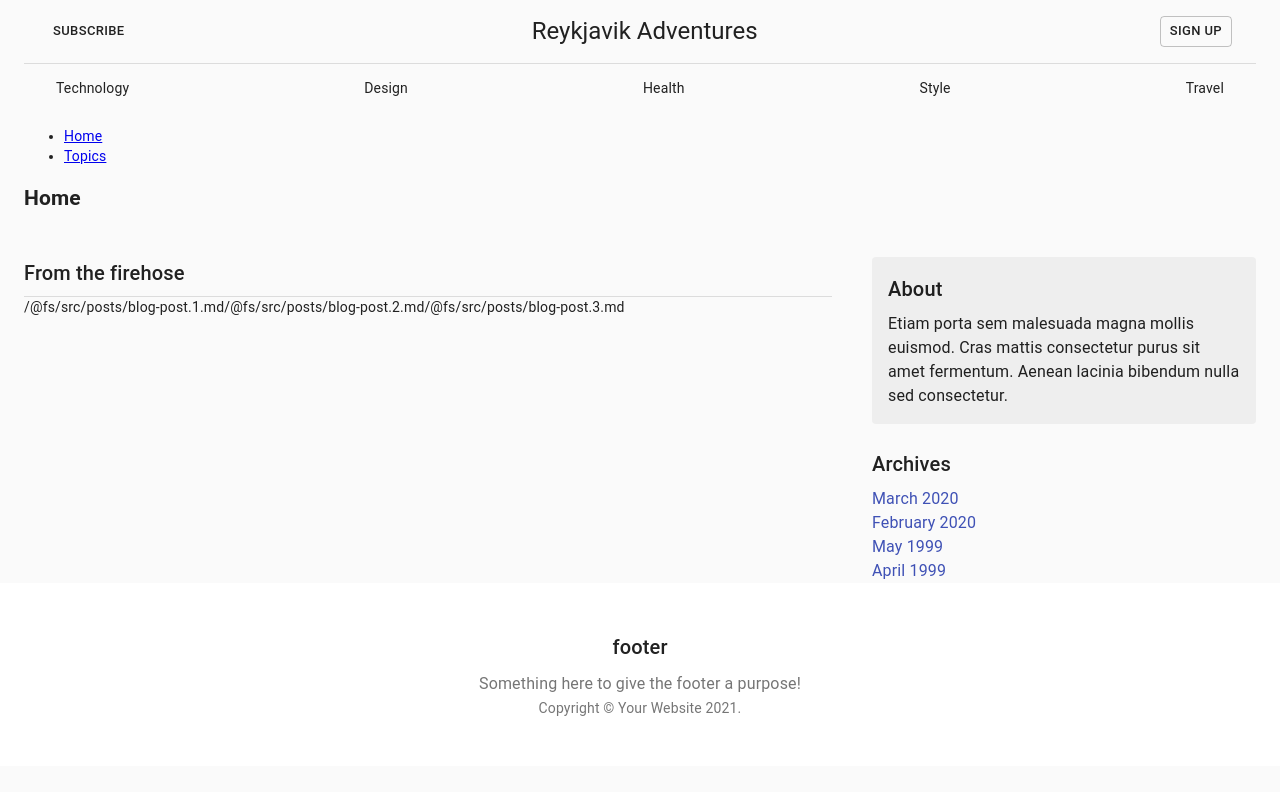
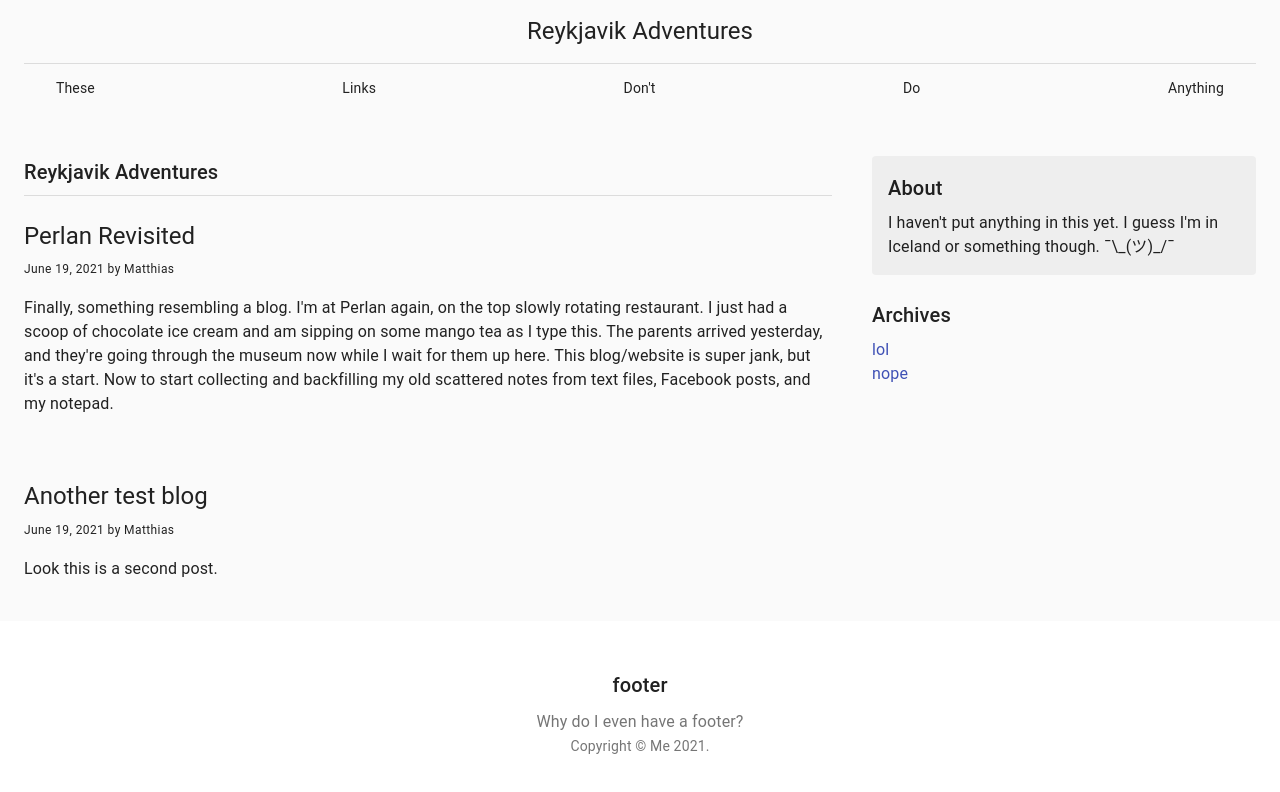
Before and after one commit to HammurabisCoder/Reykjavik-Adventures, a React (Create React App) app: page / in a window 1280 px wide. Shown: the top 792 px of the page. Built offline with nearby package versions, Linux system fonts and the light colour scheme.

Commit message:
dd first blog posts
Also include an image just to see where it goes

```diff
--- a/src/App.js
+++ b/src/App.js
@@ -15,9 +15,8 @@ import Header from './components/Header';
 import Main from './components/Main';
 import Sidebar from './components/Sidebar';
 import Footer from './components/Footer';
-import post1 from './posts/blog-post.1.md';
-import post2 from './posts/blog-post.2.md';
-import post3 from './posts/blog-post.3.md';
+import post1 from './posts/blog-1'; // TODOM: I guess this works.
+import post2 from './posts/blog-2';
 // TODOM: Not finding/reading these right.
 /*
 https://github.com/facebook/create-react-app/issues/3025
@@ -31,25 +30,22 @@ const useStyles = makeStyles((theme) => ({
 }));
 
 const sections = [ // TODOM: Links. Probably won't use. Or maybe replace.
-  { title: 'Technology', url: '#' },
-  { title: 'Design', url: '#' },
-  { title: 'Health', url: '#' },
-  { title: 'Style', url: '#' },
-  { title: 'Travel', url: '#' },
+  { title: 'These', url: '#' },
+  { title: 'Links', url: '#' },
+  { title: `Don't`, url: '#' },
+  { title: 'Do', url: '#' },
+  { title: 'Anything', url: '#' },
 ];
 
-const posts = [post1, post2, post3];
-console.log(`HEY POST IS `, post1); // TODOM: This.
+const posts = [post1, post2];
 
 const sidebar = {
   title: 'About',
   description:
-    'Etiam porta sem malesuada magna mollis euismod. Cras mattis consectetur purus sit amet fermentum. Aenean lacinia bibendum nulla sed consectetur.',
+    `I haven't put anything in this yet. I guess I'm in Iceland or something though. ¯\\_(ツ)_/¯`,
   archives: [
-    { title: 'March 2020', url: '#' },
-    { title: 'February 2020', url: '#' },
-    { title: 'May 1999', url: '#' },
-    { title: 'April 1999', url: '#' },
+    { title: 'lol', url: '#' },
+    { title: 'nope', url: '#' }
   ],
 };
 
@@ -63,7 +59,7 @@ function App() {
         <Header title='Reykjavik Adventures' sections={sections} />
         <main>
           <div>
-            <nav>
+            {/* <nav>
               <ul>
                 <li>
                   <Link to="/">Home</Link>
@@ -72,21 +68,21 @@ function App() {
                 <Link to="/topics">Topics</Link>
               </li>
               </ul>
-            </nav>
+            </nav> */}
 
             {/* A <Switch> looks through its children <Route>s and
                 renders the first one that matches the current URL. */}
-            <Switch>
+            {/* <Switch>
               <Route path="/topics">
                 <Topics />
               </Route>
               <Route path="/">
                 <Home />
               </Route>
-            </Switch>
+            </Switch> */}
           </div>
           <Grid container spacing={5} className={classes.mainGrid}>
-            <Main title="From the firehose" posts={posts} />
+            <Main title="Reykjavik Adventures" posts={posts} />
             <Sidebar
               title={sidebar.title}
               description={sidebar.description}
@@ -96,7 +92,7 @@ function App() {
         </main>
       </Container>
       {/* TODOM: Little viking dudes running across or something*/}
-      <Footer title='footer' description='Something here to give the footer a purpose!' />
+      <Footer title='footer' description='Why do I even have a footer?' />
     </Router>
   );
 }
--- a/src/components/Footer.js
+++ b/src/components/Footer.js
@@ -10,7 +10,7 @@ function Copyright() {
     <Typography variant="body2" color="textSecondary" align="center">
       {'Copyright © '}
       <Link color="inherit" href="https://material-ui.com/">
-        Your Website
+        Me
       </Link>{' '}
       {new Date().getFullYear()}
       {'.'}
--- a/src/components/Header.js
+++ b/src/components/Header.js
@@ -32,7 +32,7 @@ export default function Header(props) {
   return (
     <React.Fragment>
       <Toolbar className={classes.toolbar}>
-        <Button size="small">Subscribe</Button>
+        {/* <Button size="small">Subscribe</Button> */}
         <Typography
           component="h2"
           variant="h5"
@@ -43,9 +43,9 @@ export default function Header(props) {
         >
           {title}
         </Typography>
-        <Button variant="outlined" size="small">
+        {/* <Button variant="outlined" size="small">
           Sign up
-        </Button>
+        </Button> */}
       </Toolbar>
       <Toolbar component="nav" variant="dense" className={classes.toolbarSecondary}>
         {sections.map((section) => (
--- a/src/components/Main.js
+++ b/src/components/Main.js
@@ -24,9 +24,11 @@ export default function Main(props) {
       </Typography>
       <Divider />
       {posts.map((post) => (
-        <Markdown className={classes.markdown} key={post.substring(0, 40)}>
-          {post}
-        </Markdown>
+        // fs.readFile(post).then(blog => {
+          <Markdown className={classes.markdown} key={post.substring(0, 40)}>
+            {post}
+          </Markdown>
+        // })
       ))}
     </Grid>
   );
--- /dev/null
+++ b/src/posts/blog-1.js
@@ -0,0 +1,9 @@
+export default `# Perlan Revisited
+
+#### June 19, 2021 by Matthias
+
+Finally, something resembling a blog. I'm at Perlan again, on the top slowly rotating restaurant.
+I just had a scoop of chocolate ice cream and am sipping on some mango tea as I type this.
+The parents arrived yesterday, and they're going through the museum now while I wait for them up here.
+This blog/website is super jank, but it's a start. Now to start collecting and backfilling my old scattered notes from
+text files, Facebook posts, and my notepad. `;
--- /dev/null
+++ b/src/posts/blog-2.js
@@ -0,0 +1,5 @@
+export default `# Another test blog
+
+#### June 19, 2021 by Matthias
+
+Look this is a second post.`;
--- a/src/posts/blog-post.1.md
+++ /dev/null
@@ -1,46 +0,0 @@
-# Sample blog post
-
-#### April 1, 2020 by [Olivier](/)
-
-This blog post shows a few different types of content that are supported and styled with
-Material styles. Basic typography, images, and code are all supported.
-You can extend these by modifying `Markdown.js`.
-
-Cum sociis natoque penatibus et magnis dis parturient montes, nascetur ridiculus mus.
-Aenean eu leo quam. Pellentesque ornare sem lacinia quam venenatis vestibulum.
-Sed posuere consectetur est at lobortis. Cras mattis consectetur purus sit amet fermentum.
-
-Curabitur blandit tempus porttitor. **Nullam quis risus eget urna mollis** ornare vel eu leo.
-Nullam id dolor id nibh ultricies vehicula ut id elit.
-
-Etiam porta sem malesuada magna mollis euismod. Cras mattis consectetur purus sit amet fermentum.
-Aenean lacinia bibendum nulla sed consectetur.
-
-## Heading
-
-Vivamus sagittis lacus vel augue laoreet rutrum faucibus dolor auctor.
-Duis mollis, est non commodo luctus, nisi erat porttitor ligula, eget lacinia odio sem nec elit.
-Morbi leo risus, porta ac consectetur ac, vestibulum at eros.
-
-### Sub-heading
-
-Cum sociis natoque penatibus et magnis dis parturient montes, nascetur ridiculus mus.
-
-### Sub-heading
-
-Cum sociis natoque penatibus et magnis dis parturient montes, nascetur ridiculus mus.
-Aenean lacinia bibendum nulla sed consectetur. Etiam porta sem malesuada magna mollis euismod.
-Fusce dapibus, tellus ac cursus commodo, tortor mauris condimentum nibh, ut fermentum massa justo
-sit amet risus.
-
-- Praesent commodo cursus magna, vel scelerisque nisl consectetur et.
-- Donec id elit non mi porta gravida at eget metus.
-- Nulla vitae elit libero, a pharetra augue.
-
-Donec ullamcorper nulla non metus auctor fringilla. Nulla vitae elit libero, a pharetra augue.
-
-1.  Vestibulum id ligula porta felis euismod semper.
-2.  Cum sociis natoque penatibus et magnis dis parturient montes, nascetur ridiculus mus.
-3.  Maecenas sed diam eget risus varius blandit sit amet non magna.
-
-Cras mattis consectetur purus sit amet fermentum. Sed posuere consectetur est at lobortis.
--- a/src/posts/blog-post.2.md
+++ /dev/null
@@ -1,17 +0,0 @@
-# Another blog post
-
-#### March 23, 2020 by [Matt](/)
-
-Cum sociis natoque penatibus et magnis dis parturient montes, nascetur ridiculus mus.
-Aenean eu leo quam. Pellentesque ornare sem lacinia quam venenatis vestibulum.
-Sed posuere consectetur est at lobortis. Cras mattis consectetur purus sit amet fermentum.
-
-Curabitur blandit tempus porttitor. **Nullam quis risus eget urna mollis** ornare vel eu leo.
-Nullam id dolor id nibh ultricies vehicula ut id elit.
-
-Etiam porta sem malesuada magna mollis euismod. Cras mattis consectetur purus sit amet fermentum.
-Aenean lacinia bibendum nulla sed consectetur.
-
-Vivamus sagittis lacus vel augue laoreet rutrum faucibus dolor auctor.
-Duis mollis, est non commodo luctus, nisi erat porttitor ligula, eget lacinia odio sem nec elit.
-Morbi leo risus, porta ac consectetur ac, vestibulum at eros.
--- a/src/posts/blog-post.3.md
+++ /dev/null
@@ -1,17 +0,0 @@
-# New feature
-
-#### March 14, 2020 by [Tom](/)
-
-Cum sociis natoque penatibus et magnis dis parturient montes, nascetur ridiculus mus.
-Aenean lacinia bibendum nulla sed consectetur. Etiam porta sem malesuada magna mollis euismod.
-Fusce dapibus, tellus ac cursus commodo, tortor mauris condimentum nibh,
-ut fermentum massa justo sit amet risus.
-
-- Praesent commodo cursus magna, vel scelerisque nisl consectetur et.
-- Donec id elit non mi porta gravida at eget metus.
-- Nulla vitae elit libero, a pharetra augue.
-
-Etiam porta sem malesuada magna mollis euismod. Cras mattis consectetur purus sit amet fermentum.
-Aenean lacinia bibendum nulla sed consectetur.
-
-Donec ullamcorper nulla non metus auctor fringilla. Nulla vitae elit libero, a pharetra augue.
```
Also changed, not shown: 1 other file (tests, documents, lock files or other folders).
